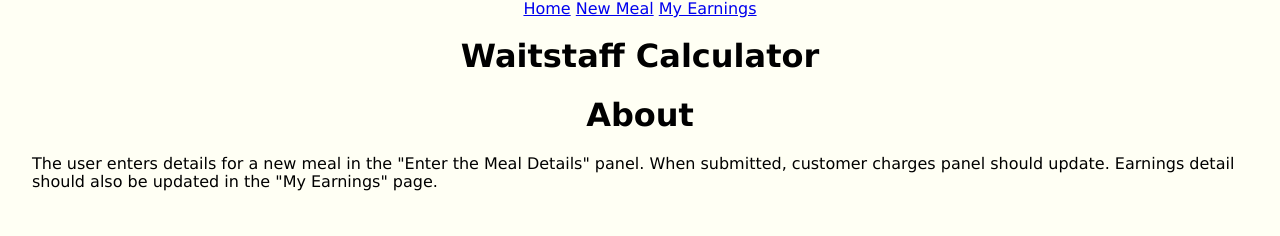
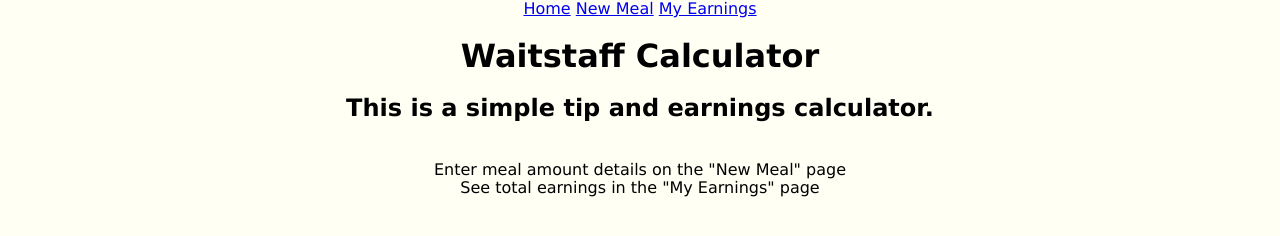
Before and after one commit to somethingsaid/waitstaff-calculator, a website: page index.html in a window 1280 px wide. Drawn offline with nearby package versions, Linux system fonts and the light colour scheme; some packages are replaced by stand-ins of ours.

Commit message:
minor tweak

```diff
--- a/app.js
+++ b/app.js
@@ -71,7 +71,6 @@ angular.module('myApp', ['ngRoute'])
         $scope.mealData.mealTipPct = null;
         $scope.mealData.submitted = false;
     };
-    $scope.clear();
 }])
 .controller('earningsCtrl', ['$scope', '$rootScope', function($scope, $rootScope) {
     // Init/Reset total earnings data
--- a/home.html
+++ b/home.html
@@ -1,6 +1,11 @@
 <div class="explanation">
-	<h1>About</h1>
+	<h2>
+		This is a simple tip and earnings calculator.
+	</h2>
 	<p>
-		The user enters details for a new meal in the "Enter the Meal Details" panel. When submitted, customer charges panel should update.  Earnings detail should also be updated in the "My Earnings" page.
+		<br>
+		Enter meal amount details on the "New Meal" page
+		<br>
+		See total earnings in the "My Earnings" page
 	</p>
 </div>
--- a/style.css
+++ b/style.css
@@ -15,6 +15,13 @@ body {
 .col-12 {
   width: 100%;
   padding: 15px; }
+
+.explanation {
+  width: 75%;
+  margin: auto;
+  text-align: center; }
+  .explanation ul {
+    list-style: none; }
 
 /* Main declarations */
 .links {
```
